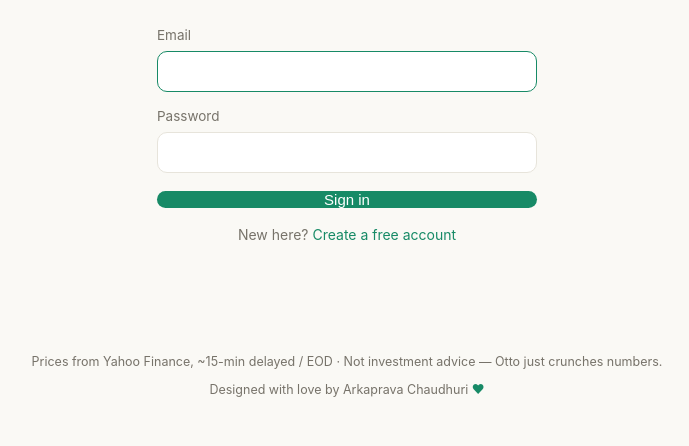
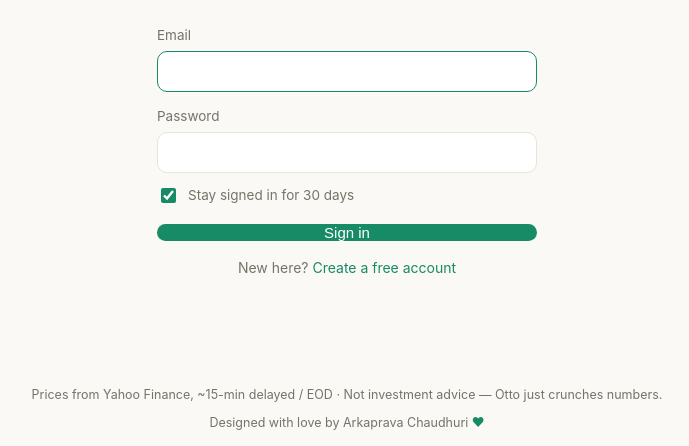
Before and after one commit to arkapchaudhuri-investright/investright, a Flask app: page /login in a window 1280 px wide. Shown: the part 300-746 px from the top of the page, without its empty margins (293-982 px from the left). Run offline with Flask 3, Linux system fonts and the light colour scheme.

Commit message:
Tier C: "stay signed in" checkbox on login (#14)
Every login was unconditionally session.permanent = True, so any sign-in left a
30-day cookie behind — including on a borrowed or shared machine. Make it a
choice: checked (the default, preserving today's behaviour for anyone who
ignores it) keeps the 30-day persistent cookie; unchecked issues a session
cookie the browser drops on close.

The checkbox state survives a failed sign-in re-render. Registration still opts
into the long session — you just created the account.

Co-authored-by: Arkaprava Chaudhuri <arka@Arkapravas-MacBook-Pro-55.local>
Co-authored-by: Claude Opus 4.8 <noreply@anthropic.com>

```diff
--- a/auth.py
+++ b/auth.py
@@ -134,19 +134,23 @@ def login():
         from db import get_conn
         email = (request.form.get("email") or "").strip().lower()
         pw = request.form.get("password") or ""
+        remember = bool(request.form.get("remember"))
         with get_conn() as conn:
             row = get_user_by_email(conn, email)
         if row and check_password_hash(row["password_hash"], pw):
             session.clear()
             session["uid"] = row["id"]
-            session.permanent = True
+            # Remembered ⇒ a persistent cookie living PERMANENT_SESSION_LIFETIME
+            # (30d). Otherwise a session cookie the browser drops on close —
+            # the safer default on a shared machine (Tier C, §10.5).
+            session.permanent = remember
             flash(f"Signed in — welcome back{', ' + row['name'] if row['name'] else ''}.",
                   "ok")
             return redirect(_safe_next(request.form.get("next")))
         flash("Email or password didn't match. Try again.", "error")
-        return render_template("login.html", email=email,
+        return render_template("login.html", email=email, remember=remember,
                                next=request.form.get("next", ""))
-    return render_template("login.html", email="",
+    return render_template("login.html", email="", remember=True,
                            next=request.args.get("next", ""))
 
 
--- a/static/style.css
+++ b/static/style.css
@@ -160,6 +160,11 @@ main { max-width: 880px; margin: 0 auto; padding: 0 20px 48px; }
   padding: 11px 13px; color: var(--text); font-size: 15px;
 }
 .auth-form input:focus { outline: none; border-color: var(--accent); }
+/* Checkbox rows sit horizontally, against .auth-form label's column default. */
+.auth-form label.auth-check {
+  flex-direction: row; align-items: center; gap: 9px; cursor: pointer; margin-top: -2px;
+}
+.auth-form .auth-check input { width: 15px; height: 15px; padding: 0; accent-color: var(--accent); }
 .auth-go { width: 100%; margin-top: 4px; }
 .auth-alt { color: var(--muted); font-size: 14px; margin-top: 16px; }
 .auth-alt a { color: var(--accent); text-decoration: none; }
--- a/templates/login.html
+++ b/templates/login.html
@@ -19,6 +19,10 @@
     <label>Password
       <input type="password" name="password" required autocomplete="current-password">
     </label>
+    <label class="auth-check">
+      <input type="checkbox" name="remember" value="1" {% if remember %}checked{% endif %}>
+      <span>Stay signed in for 30 days</span>
+    </label>
     <button type="submit" class="btn-analyze auth-go">Sign in</button>
   </form>
 
```
